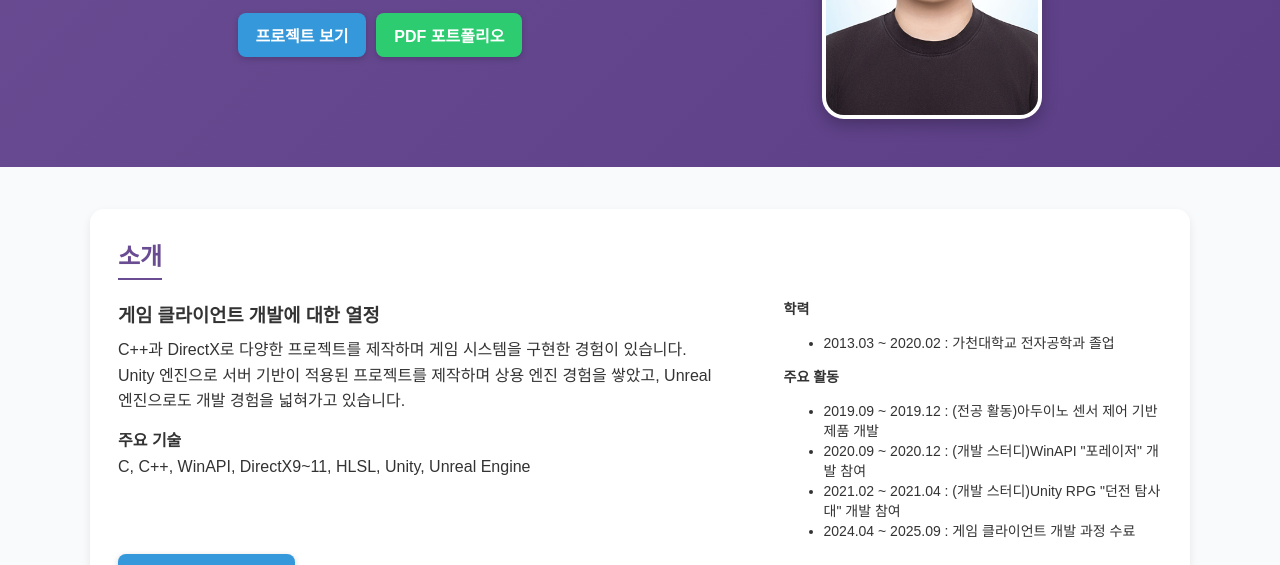
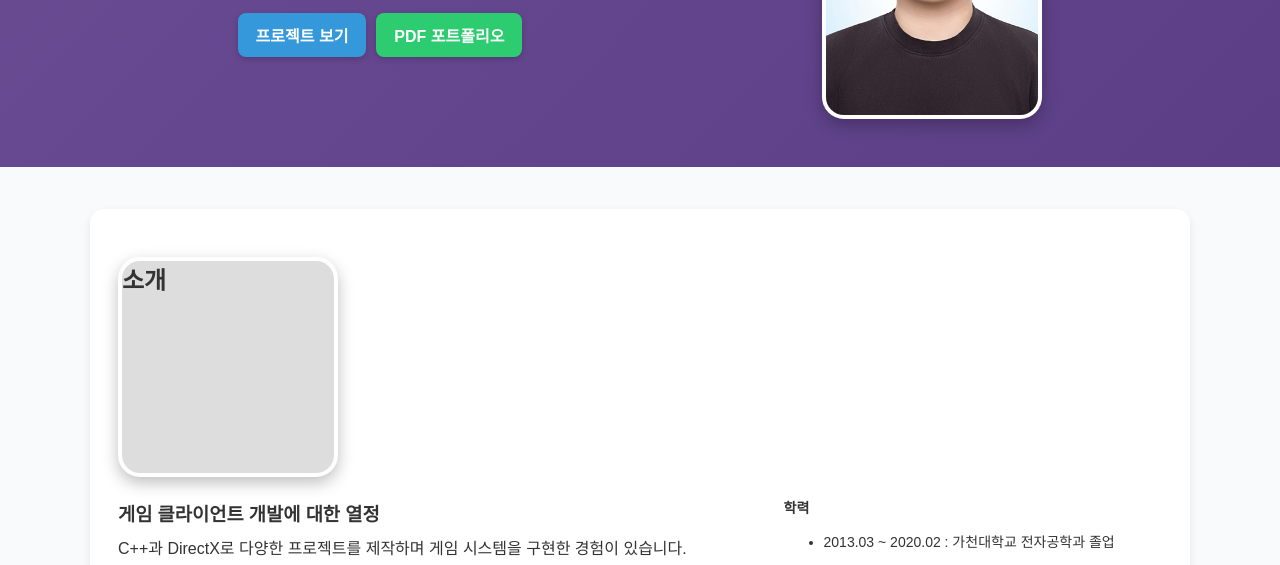
Before and after one commit to HanUIn123/HanUIN123.github.io, a plain HTML site: page index.html in a window 1280 px wide. Shown: the part 220-785 px from the top of the page. Drawn offline with Linux system fonts and the light colour scheme.

Commit message:
Update index.html

```diff
--- a/index.html
+++ b/index.html
@@ -78,15 +78,15 @@
       background:var(--card); border-radius:14px; box-shadow:var(--shadow);
     }
    /* 섹션 제목(h2)만 가운데 정렬 */
-.section h2 {
-  text-align: center;               /* 제목 중앙 정렬 */
-  display: inline-block;            /* 밑줄 길이 = 글자 길이 */
-  border-bottom: 2px solid var(--purple);
-  color: var(--purple);
-  margin: 0 auto 18px;              /* 가운데 배치 */
-  padding-bottom: 6px;
-  width: auto;                      /* 🔥 글자 길이만큼 밑줄 */
-}
+    .section h2 {
+      width: 220px;
+      height: 220px;             /* ✅ 정사각형 박스 유지 */
+      border-radius: 22px;
+      border: 4px solid #fff;
+      object-fit: contain;       /* ✅ 원본 비율 유지하면서 짤리지 않게 */
+      box-shadow: 0 6px 16px rgba(0,0,0,.25);
+      background: #ddd;
+    }
 
 
     /* 소개 좌/우 */
```
